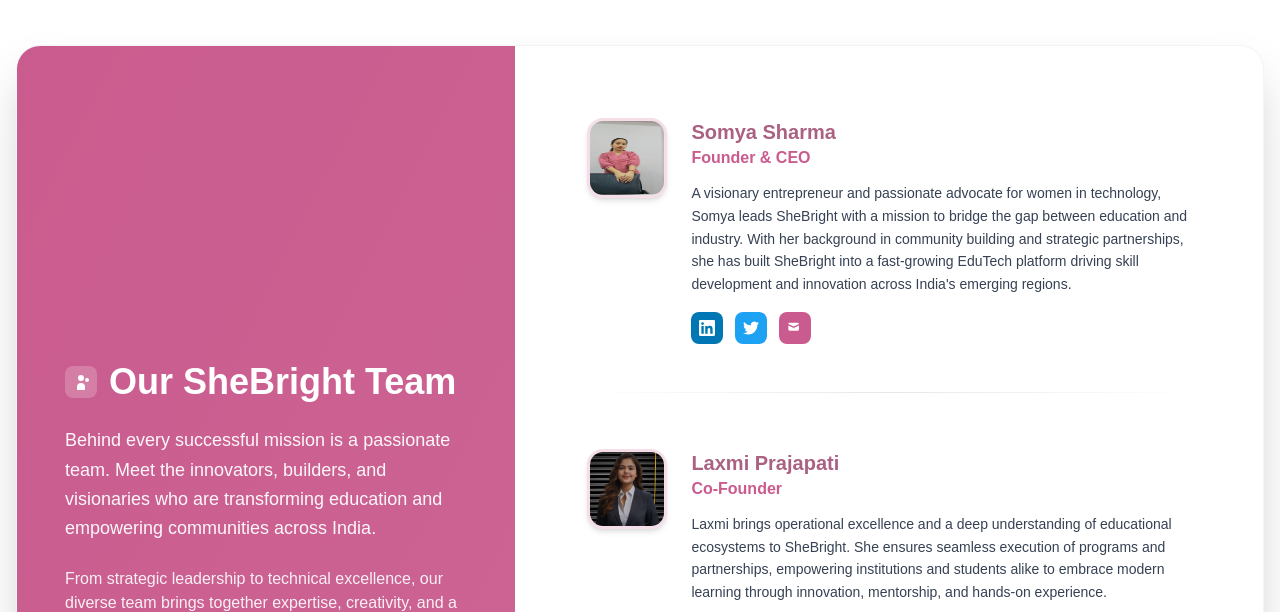
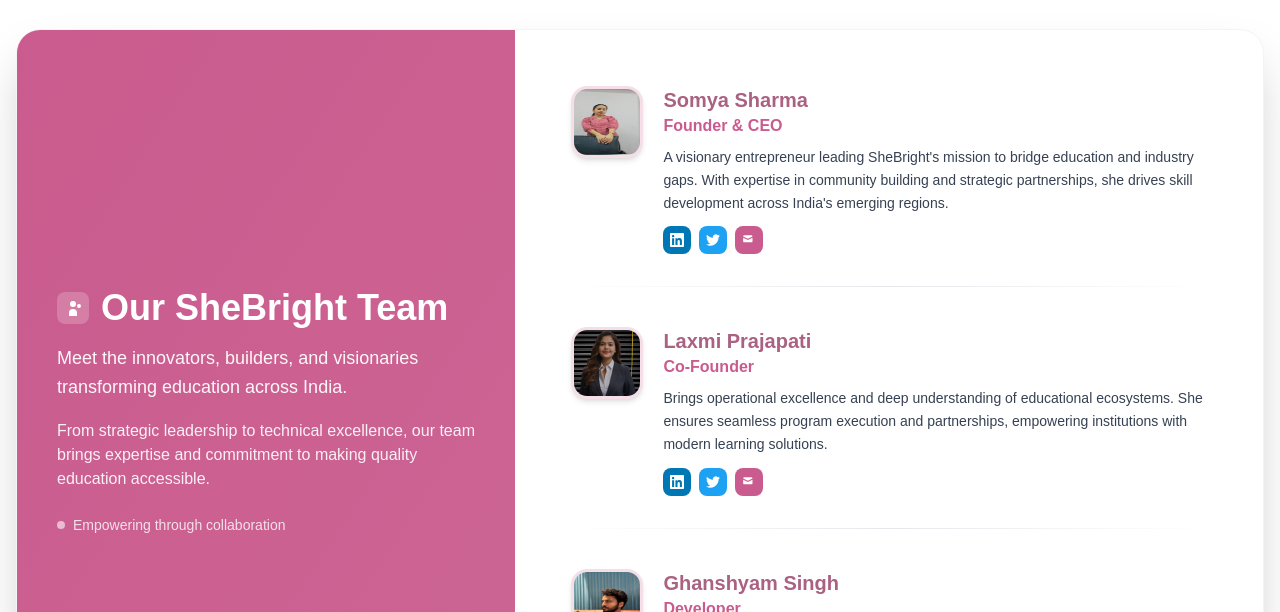
Before and after one commit to OfficialSheBright/main_website, a Next.js app: page /team in a window 1280 px wide. Shown: the part 340-952 px from the top of the page. Built offline with nearby package versions, Linux system fonts and the light colour scheme; no server answers.

Commit message:
content removed

```diff
--- a/app/team/page.tsx
+++ b/app/team/page.tsx
@@ -5,7 +5,7 @@
   {
     name: "Somya Sharma",
     role: "Founder & CEO",
-    bio: "A visionary entrepreneur and passionate advocate for women in technology, Somya leads SheBright with a mission to bridge the gap between education and industry. With her background in community building and strategic partnerships, she has built SheBright into a fast-growing EduTech platform driving skill development and innovation across India's emerging regions.",
+    bio: "A visionary entrepreneur leading SheBright's mission to bridge education and industry gaps. With expertise in community building and strategic partnerships, she drives skill development across India's emerging regions.",
     img: "/Founder.jpeg",
     social: {
       linkedin: "https://www.linkedin.com/in/somyaasharma0244",
@@ -16,7 +16,7 @@
   {
     name: "Laxmi Prajapati",
     role: "Co-Founder",
-    bio: "Laxmi brings operational excellence and a deep understanding of educational ecosystems to SheBright. She ensures seamless execution of programs and partnerships, empowering institutions and students alike to embrace modern learning through innovation, mentorship, and hands-on experience.",
+    bio: "Brings operational excellence and deep understanding of educational ecosystems. She ensures seamless program execution and partnerships, empowering institutions with modern learning solutions.",
     img: "/CoFounder.jpeg",
     social: {
       linkedin: "linkedin.com/in/laxmiprajapati2707",
@@ -27,7 +27,7 @@
   {
     name: "Ghanshyam Singh",
     role: "Developer",
-    bio: "As SheBright's tech backbone, Ghanshyam is responsible for building and maintaining the company's digital infrastructure. With expertise in modern development frameworks, he transforms ideas into scalable solutions, powering SheBright's online learning platforms and digital community tools.",
+    bio: "SheBright's tech backbone, responsible for building digital infrastructure. With expertise in modern frameworks, he transforms ideas into scalable solutions for learning platforms.",
     img: "/team3.jpg",
     social: {
       linkedin: "https://www.linkedin.com/in/ghanshyam-singh-b014232b2/",
@@ -51,13 +51,13 @@
       </section>
 
       {/* Team Members Section - Single Soft Box */}
-      <section className="max-w-7xl mx-auto px-4 py-8 sm:py-16">
+      <section className="max-w-7xl mx-auto px-4 py-8 sm:py-12">
         <div className="bg-white rounded-3xl shadow-2xl border border-gray-100 overflow-hidden">
           <div className="grid lg:grid-cols-5 gap-0">
             {/* Left Side - Team Introduction */}
-            <div className="lg:col-span-2 bg-gradient-to-br from-[#ca5b8e] to-[#cc6594] p-6 sm:p-8 lg:p-12 flex flex-col justify-center text-white">
+            <div className="lg:col-span-2 bg-gradient-to-br from-[#ca5b8e] to-[#cc6594] p-6 sm:p-8 lg:p-10 flex flex-col justify-center text-white">
               <div className="max-w-md mx-auto lg:mx-0">
-                <div className="flex items-center justify-center lg:justify-start space-x-3 mb-6">
+                <div className="flex items-center justify-center lg:justify-start space-x-3 mb-4">
                   <div className="w-8 h-8 bg-white/20 rounded-lg flex items-center justify-center">
                     <svg className="w-5 h-5" fill="currentColor" viewBox="0 0 20 20">
                       <path d="M13 6a3 3 0 11-6 0 3 3 0 016 0zM18 8a2 2 0 11-4 0 2 2 0 014 0zM14 15a4 4 0 00-8 0v3h8v-3z"/>
@@ -65,13 +65,13 @@
                   </div>
                   <h2 className="text-2xl sm:text-3xl lg:text-4xl font-bold">Our SheBright Team</h2>
                 </div>
-                <p className="text-base sm:text-lg leading-relaxed opacity-95 mb-4 sm:mb-6 text-center lg:text-left">
-                  Behind every successful mission is a passionate team. Meet the innovators, builders, and visionaries who are transforming education and empowering communities across India.
+                <p className="text-base sm:text-lg leading-relaxed opacity-95 mb-3 sm:mb-4 text-center lg:text-left">
+                  Meet the innovators, builders, and visionaries transforming education across India.
                 </p>
                 <p className="text-sm sm:text-base opacity-90 text-center lg:text-left">
-                  From strategic leadership to technical excellence, our diverse team brings together expertise, creativity, and a shared commitment to making quality education accessible to everyone.
+                  From strategic leadership to technical excellence, our team brings expertise and commitment to making quality education accessible.
                 </p>
-                <div className="mt-6 sm:mt-8 flex items-center justify-center lg:justify-start space-x-2">
+                <div className="mt-4 sm:mt-6 flex items-center justify-center lg:justify-start space-x-2">
                   <div className="w-2 h-2 bg-white/60 rounded-full animate-pulse"></div>
                   <span className="text-xs sm:text-sm opacity-80">Empowering through collaboration</span>
                 </div>
@@ -79,26 +79,26 @@
             </div>
 
             {/* Right Side - Team Member Details */}
-            <div className="lg:col-span-3 p-6 sm:p-8 lg:p-12">
-              <div className="space-y-6 sm:space-y-8">
+            <div className="lg:col-span-3 p-6 sm:p-8 lg:p-10">
+              <div className="space-y-4 sm:space-y-6">
                 {team.map((member, idx) => (
                   <div key={idx} className="group">
-                    <div className="flex flex-col sm:flex-row items-center sm:items-start space-y-4 sm:space-y-0 sm:space-x-6 p-4 sm:p-6 rounded-2xl hover:bg-gradient-to-r hover:from-[#fef0fc] hover:to-white transition-all duration-300 hover:shadow-lg">
+                    <div className="flex flex-col sm:flex-row items-center sm:items-start space-y-3 sm:space-y-0 sm:space-x-5 p-3 sm:p-4 rounded-2xl hover:bg-gradient-to-r hover:from-[#fef0fc] hover:to-white transition-all duration-300 hover:shadow-lg">
                       {/* Image */}
                       <div className="flex-shrink-0">
                         <Image
                           src={member.img}
                           alt={member.name}
-                          width={80}
-                          height={80}
-                          className="rounded-2xl border-3 border-[#ca5b8e]/20 shadow-md group-hover:border-[#ca5b8e]/40 transition-all duration-300 w-20 h-20 sm:w-20 sm:h-20"
+                          width={70}
+                          height={70}
+                          className="rounded-2xl border-3 border-[#ca5b8e]/20 shadow-md group-hover:border-[#ca5b8e]/40 transition-all duration-300 w-16 h-16 sm:w-18 sm:h-18"
                         />
                       </div>
 
                       {/* Content */}
                       <div className="flex-1 min-w-0 text-center sm:text-left">
                         {/* Name and Role */}
-                        <div className="mb-3">
+                        <div className="mb-2">
                           <h3 className="text-lg sm:text-xl font-bold text-[#aa6182] group-hover:text-[#ca5b8e] transition-colors duration-300">
                             {member.name}
                           </h3>
@@ -106,21 +106,21 @@
                         </div>
 
                         {/* Bio */}
-                        <p className="text-gray-700 leading-relaxed text-sm mb-4">
+                        <p className="text-gray-700 leading-relaxed text-xs sm:text-sm mb-3">
                           {member.bio}
                         </p>
 
                         {/* Social Links */}
-                        <div className="flex justify-center sm:justify-start space-x-3">
+                        <div className="flex justify-center sm:justify-start space-x-2">
                           {member.social.linkedin && (
                             <a
                               href={member.social.linkedin}
                               target="_blank"
                               rel="noopener noreferrer"
-                              className="w-8 h-8 bg-[#0077b5] text-white rounded-lg flex items-center justify-center hover:bg-[#005885] transition-colors duration-200"
+                              className="w-7 h-7 bg-[#0077b5] text-white rounded-lg flex items-center justify-center hover:bg-[#005885] transition-colors duration-200"
                               aria-label={`${member.name} LinkedIn`}
                             >
-                              <svg className="w-4 h-4" fill="currentColor" viewBox="0 0 24 24">
+                              <svg className="w-3.5 h-3.5" fill="currentColor" viewBox="0 0 24 24">
                                 <path d="M20.447 20.452h-3.554v-5.569c0-1.328-.027-3.037-1.852-3.037-1.853 0-2.136 1.445-2.136 2.939v5.667H9.351V9h3.414v1.561h.046c.477-.9 1.637-1.85 3.37-1.85 3.601 0 4.267 2.37 4.267 5.455v6.286zM5.337 7.433c-1.144 0-2.063-.926-2.063-2.065 0-1.138.92-2.063 2.063-2.063 1.14 0 2.064.925 2.064 2.063 0 1.139-.925 2.065-2.064 2.065zm1.782 13.019H3.555V9h3.564v11.452zM22.225 0H1.771C.792 0 0 .774 0 1.729v20.542C0 23.227.792 24 1.771 24h20.451C23.2 24 24 23.227 24 22.271V1.729C24 .774 23.2 0 22.222 0h.003z"/>
                               </svg>
                             </a>
@@ -130,10 +130,10 @@
                               href={member.social.twitter}
                               target="_blank"
                               rel="noopener noreferrer"
-                              className="w-8 h-8 bg-[#1da1f2] text-white rounded-lg flex items-center justify-center hover:bg-[#0d8bd9] transition-colors duration-200"
+                              className="w-7 h-7 bg-[#1da1f2] text-white rounded-lg flex items-center justify-center hover:bg-[#0d8bd9] transition-colors duration-200"
                               aria-label={`${member.name} Twitter`}
                             >
-                              <svg className="w-4 h-4" fill="currentColor" viewBox="0 0 24 24">
+                              <svg className="w-3.5 h-3.5" fill="currentColor" viewBox="0 0 24 24">
                                 <path d="M23.953 4.57a10 10 0 01-2.825.775 4.958 4.958 0 002.163-2.723c-.951.555-2.005.959-3.127 1.184a4.92 4.92 0 00-8.384 4.482C7.69 8.095 4.067 6.13 1.64 3.162a4.822 4.822 0 00-.666 2.475c0 1.71.87 3.213 2.188 4.096a4.904 4.904 0 01-2.228-.616v.06a4.923 4.923 0 003.946 4.827 4.996 4.996 0 01-2.212.085 4.936 4.936 0 004.604 3.417 9.867 9.867 0 01-6.102 2.105c-.39 0-.779-.023-1.17-.067a13.995 13.995 0 007.557 2.209c9.053 0 13.998-7.496 13.998-13.985 0-.21 0-.42-.015-.63A9.935 9.935 0 0024 4.59z"/>
                               </svg>
                             </a>
@@ -143,10 +143,10 @@
                               href={member.social.github}
                               target="_blank"
                               rel="noopener noreferrer"
-                              className="w-8 h-8 bg-[#333] text-white rounded-lg flex items-center justify-center hover:bg-[#24292e] transition-colors duration-200"
+                              className="w-7 h-7 bg-[#333] text-white rounded-lg flex items-center justify-center hover:bg-[#24292e] transition-colors duration-200"
                               aria-label={`${member.name} GitHub`}
                             >
-                              <svg className="w-4 h-4" fill="currentColor" viewBox="0 0 24 24">
+                              <svg className="w-3.5 h-3.5" fill="currentColor" viewBox="0 0 24 24">
                                 <path d="M12 0c-6.626 0-12 5.373-12 12 0 5.302 3.438 9.8 8.207 11.387.599.111.793-.261.793-.577v-2.234c-3.338.726-4.033-1.416-4.033-1.416-.546-1.387-1.333-1.756-1.333-1.756-1.089-.745.083-.729.083-.729 1.205.084 1.839 1.237 1.839 1.237 1.07 1.834 2.807 1.304 3.492.997.107-.775.418-1.305.762-1.604-2.665-.305-5.467-1.334-5.467-5.931 0-1.311.469-2.381 1.236-3.221-.124-.303-.535-1.524.117-3.176 0 0 1.008-.322 3.301 1.23.957-.266 1.983-.399 3.003-.404 1.02.005 2.047.138 3.006.404 2.291-1.552 3.297-1.23 3.297-1.23.653 1.653.242 2.874.118 3.176.77.84 1.235 1.911 1.235 3.221 0 4.609-2.807 5.624-5.479 5.921.43.372.823 1.102.823 2.222v3.293c0 .319.192.694.801.576 4.765-1.589 8.199-6.086 8.199-11.386 0-6.627-5.373-12-12-12z"/>
                               </svg>
                             </a>
@@ -154,10 +154,10 @@
                           {member.social.email && (
                             <a
                               href={`mailto:${member.social.email}`}
-                              className="w-8 h-8 bg-[#ca5b8e] text-white rounded-lg flex items-center justify-center hover:bg-[#b84c7a] transition-colors duration-200"
+                              className="w-7 h-7 bg-[#ca5b8e] text-white rounded-lg flex items-center justify-center hover:bg-[#b84c7a] transition-colors duration-200"
                               aria-label={`Email ${member.name}`}
                             >
-                              <svg className="w-4 h-4" fill="currentColor" viewBox="0 0 24 24">
+                              <svg className="w-3.5 h-3.5" fill="currentColor" viewBox="0 0 24 24">
                                 <path d="M2.003 5.884L10 9.882l7.997-3.998A2 2 0 0016 4H4a2 2 0 00-1.997 1.884z"/>
                                 <path d="M18 8.118l-8 4-8-4V14a2 2 0 002 2h12a2 2 0 002-2V8.118z"/>
                               </svg>
@@ -168,7 +168,7 @@
                     </div>
                     {/* Subtle separator between team members */}
                     {idx < team.length - 1 && (
-                      <div className="mx-4 sm:mx-6 mt-4 sm:mt-6 h-px bg-gradient-to-r from-transparent via-gray-200 to-transparent"></div>
+                      <div className="mx-3 sm:mx-4 mt-3 sm:mt-4 h-px bg-gradient-to-r from-transparent via-gray-200 to-transparent"></div>
                     )}
                   </div>
                 ))}
```
